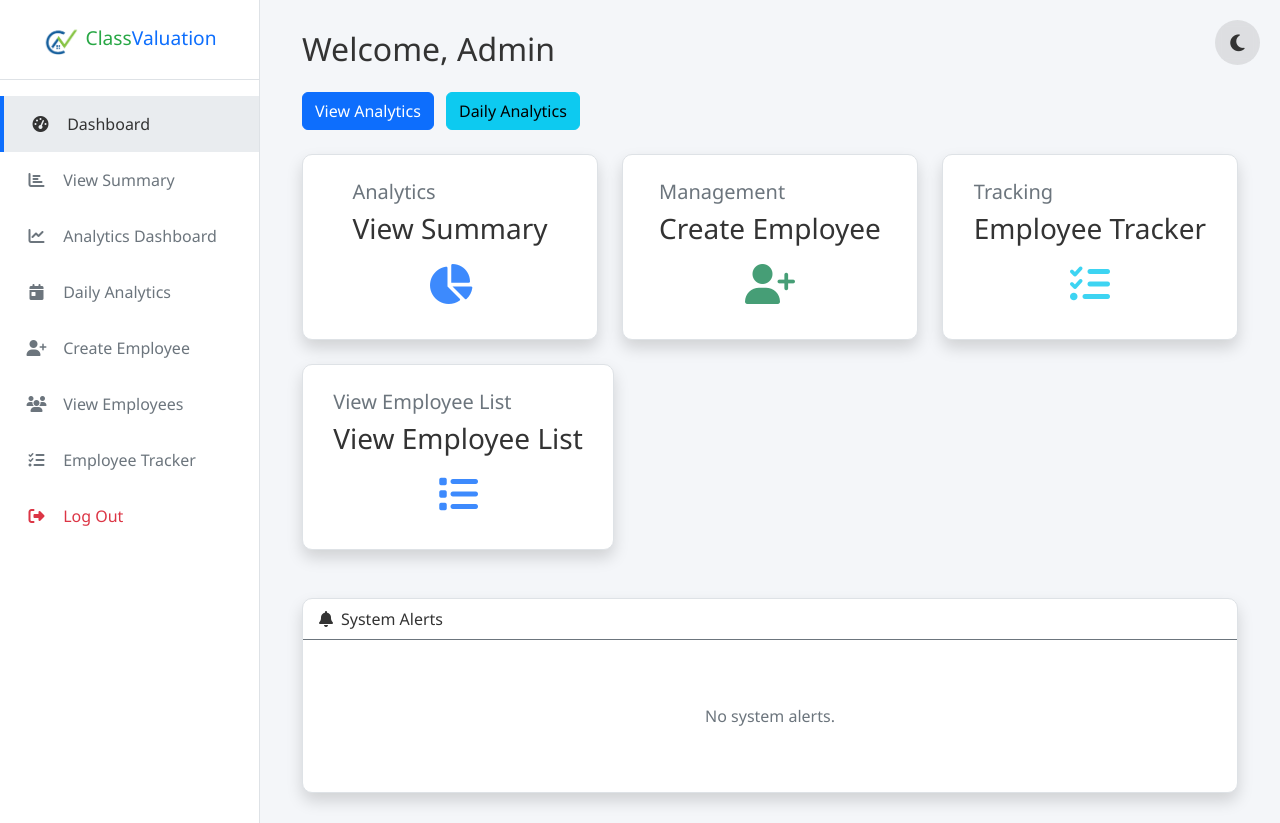
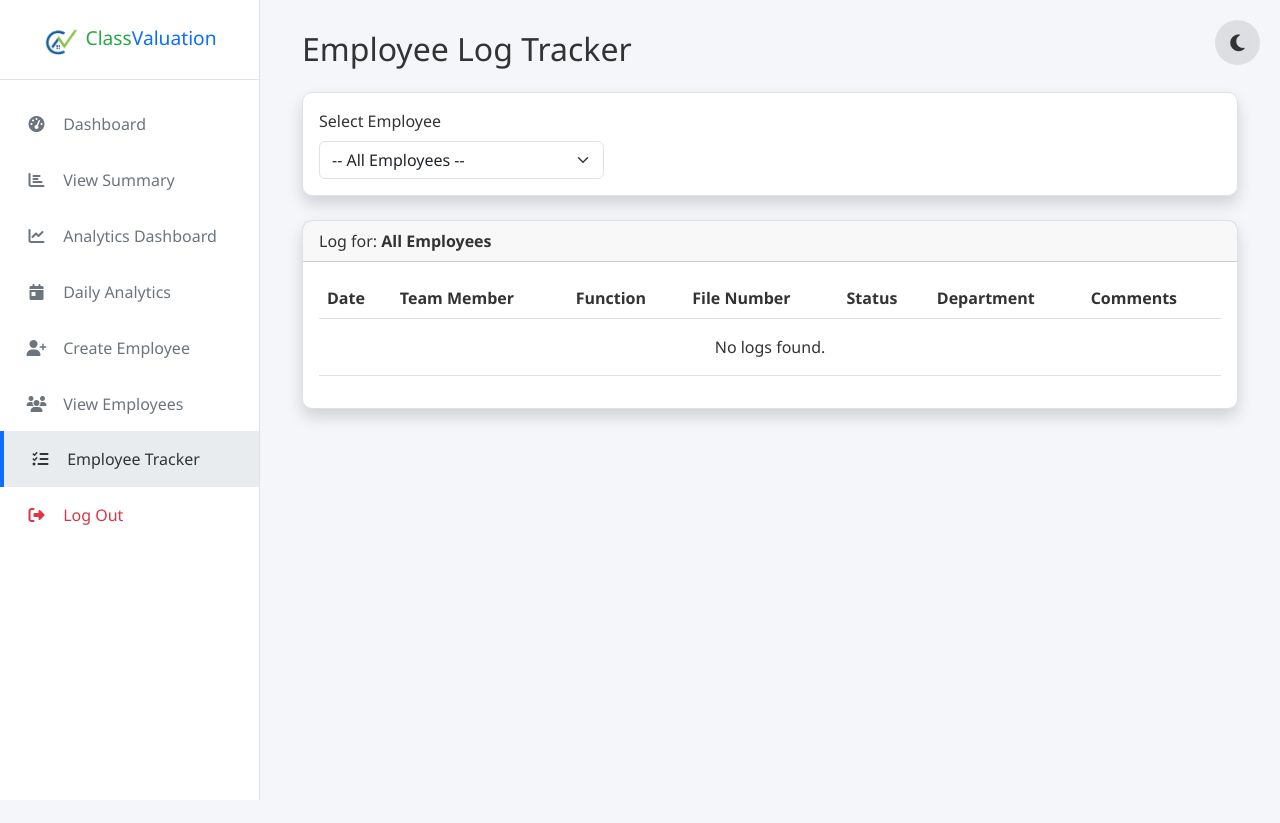
Before and after one commit to ShaunakArora/CVAL-Tracker, a Flask app: page /admin/tracker in a window 1280 px wide. After the commit the page ends 800 px from the top, so only its background shows below. Run offline with Flask 3, Linux system fonts and the light colour scheme; the visitor is signed in with stand-in values (Sample User, id 1); some libraries are stand-ins or nearby versions.

Commit message:
Update track_employee.html

```diff
--- a/templates/admin/track_employee.html
+++ b/templates/admin/track_employee.html
@@ -3,7 +3,7 @@
 <head>
     <meta charset="UTF-8">
     <meta name="viewport" content="width=device-width, initial-scale=1.0">
-    <title>Admin Dashboard</title>
+    <title>Track Employee</title>
     <link href="https://cdn.jsdelivr.net/npm/bootstrap@5.3.0/dist/css/bootstrap.min.css" rel="stylesheet">
     <link rel="stylesheet" href="https://cdnjs.cloudflare.com/ajax/libs/font-awesome/6.4.0/css/all.min.css">
     <style>
@@ -91,32 +91,8 @@
             background-color: var(--card-bg);
             border: 1px solid var(--card-border);
             border-radius: 10px;
-            transition: transform 0.3s;
             color: var(--text-color);
         }
-
-        .card:hover {
-            transform: translateY(-5px);
-            border-color: #0d6efd;
-        }
-
-        .stat-card {
-            display: flex;
-            align-items: center;
-            justify-content: space-between;
-            padding: 25px;
-        }
-
-        .stat-icon {
-            font-size: 2.5rem;
-            opacity: 0.8;
-        }
-
-        .card h3, .card h5, .card-header {
-            color: var(--text-color);
-        }
-
-        .text-muted { color: var(--text-muted) !important; }
 
         .theme-toggle {
             position: fixed;
@@ -141,9 +117,17 @@
             background: rgba(128, 128, 128, 0.4);
             transform: rotate(15deg);
         }
+
+        table { color: var(--text-color); }
+        .table>:not(caption)>*>* {
+            background-color: transparent;
+            color: var(--text-color);
+            border-color: var(--card-border);
+        }
     </style>
 </head>
 <body>
+
     <button class="theme-toggle" onclick="toggleTheme()" title="Toggle Theme"><i class="fas fa-moon"></i></button>
 
     <div id="wrapper">
@@ -153,7 +137,7 @@
                 <img src="/logo.png" alt="Logo" height="30" class="me-2"><span class="brand-green">Class</span><span class="brand-blue">Valuation</span>
             </div>
             <div class="list-group list-group-flush mt-3">
-                <a href="#" class="list-group-item active">
+                <a href="/admin/dashboard" class="list-group-item">
                     <i class="fas fa-tachometer-alt"></i> Dashboard
                 </a>
                 <a href="/summary" class="list-group-item">
@@ -171,7 +155,7 @@
                 <a href="/admin/view_employees" class="list-group-item">
                     <i class="fas fa-users"></i> View Employees
                 </a>
-                <a href="/admin/tracker" class="list-group-item">
+                <a href="/admin/tracker" class="list-group-item active">
                     <i class="fas fa-tasks"></i> Employee Tracker
                 </a>
                 <div style="margin-top: auto;">
@@ -185,98 +169,128 @@
         <!-- Page Content -->
         <div id="page-content-wrapper">
             <div class="container-fluid">
-                <h2 class="mb-4">Welcome, Admin</h2>
-                <a href="/admin/analytics/" class="btn btn-primary mb-4">View Analytics</a>
-                <a href="/admin/daily_analytics/" class="btn btn-info mb-4 ms-2">Daily Analytics</a>
+                <h2 class="mb-4">Employee Log Tracker</h2>
 
-                <div class="row g-4">
+                <div class="card shadow mb-4">
+                    <div class="card-body">
+                        <form method="GET" action="{{ url_for('track_employee') }}">
+                            <div class="row align-items-end">
                                 <div class="col-md-4">
-                        <a href="/summary" style="text-decoration: none; color: inherit;">
-                            <div class="card stat-card shadow">
-                                <div>
-                                    <h5 class="card-title text-muted">Analytics</h5>
-                                    <h3>View Summary</h3>
+                                    <label for="employee_select" class="form-label">Select Employee</label>
+                                    <select name="employee" id="employee_select" class="form-select" onchange="this.form.submit()">
+                                        <option value="">-- All Employees --</option>
+                                        {% for emp in employees %}
+                                        <option value="{{ emp }}" {% if emp == selected_employee %}selected{% endif %}>{{ emp }}</option>
+                                        {% endfor %}
+                                    </select>
                                 </div>
-                                <div class="stat-icon text-primary">
-                                    <i class="fas fa-chart-pie"></i>
+                                {% if selected_employee %}
+                                <div class="col-md-4">
+                                    <a href="{{ url_for('export_tracker_data', employee=selected_employee) }}" class="btn btn-success">
+                                        <i class="fas fa-file-excel me-2"></i>Export to Excel
+                                    </a>
+                                </div>
+                                {% endif %}
+                            </div>
+                        </form>
                     </div>
                 </div>
-                        </a>
+
+                <div class="card shadow">
+                    <div class="card-header">
+                        Log for: <span class="fw-bold">{{ selected_employee if selected_employee else 'All Employees' }}</span>
                     </div>
-                    <div class="col-md-4">
-                        <a href="/admin/create_employee" style="text-decoration: none; color: inherit;">
-                            <div class="card stat-card shadow">
-                                <div>
-                                    <h5 class="card-title text-muted">Management</h5>
-                                    <h3>Create Employee</h3>
-                                </div>
-                                <div class="stat-icon text-success">
-                                    <i class="fas fa-user-plus"></i>
+                    <div class="card-body">
+                        <div class="table-responsive">
+                            <table class="table table-hover">
+                                <thead>
+                                    <tr>
+                                        <th>Date</th>
+                                        <th>Team Member</th>
+                                        <th>Function</th>
+                                        <th>File Number</th>
+                                        <th>Status</th>
+                                        <th>Department</th>
+                                        <th>Comments</th>
+                                    </tr>
+                                </thead>
+                                <tbody>
+                                    {% for log in logs %}
+                                    <tr>
+                                        <td>{{ log.date or '' }}</td>
+                                        <td>{{ log.team_member or '' }}</td>
+                                        <td>{{ log.function or '' }}</td>
+                                        <td>{{ log.file_number or '' }}</td>
+                                        <td>{{ log.status or '' }}</td>
+                                        <td>{{ log.department or '' }}</td>
+                                        <td>{{ log.comments or '' }}</td>
+                                    </tr>
+                                    {% else %}
+                                    <tr>
+                                        <td colspan="7" class="text-center py-3">No logs found.</td>
+                                    </tr>
+                                    {% endfor %}
+                                </tbody>
+                            </table>
                         </div>
                     </div>
-                        </a>
                 </div>
-                    <div class="col-md-4">
-                        <a href="/admin/tracker" style="text-decoration: none; color: inherit;">
-                            <div class="card stat-card shadow">
-                                <div>
-                                    <h5 class="card-title text-muted">Tracking</h5>
-                                    <h3>Employee Tracker</h3>
+
+                {% if selected_employee and stats.function_breakdown %}
+                <div class="row mt-4">
+                    <div class="col-md-6">
+                        <div class="card shadow h-100">
+                            <div class="card-header bg-transparent border-secondary">
+                                <i class="fas fa-chart-pie me-2"></i>Performance Overview
                             </div>
-                                <div class="stat-icon text-info">
-                                    <i class="fas fa-tasks"></i>
+                            <div class="card-body">
+                                <div class="row text-center h-100 align-items-center">
+                                    <div class="col-6 border-end">
+                                        <h6 class="text-muted">Avg Files / Day</h6>
+                                        <h2 class="text-primary">{{ stats.avg_per_day }}</h2>
+                                    </div>
+                                    <div class="col-6">
+                                        <h6 class="text-muted">Top Function</h6>
+                                        <h4 class="text-success">{{ stats.top_function }}</h4>
                                     </div>
                                 </div>
-                        </a>
                             </div>
                         </div>
-                <br>
-
-                <div class="col-md-4">
-                    <a href="/admin/view_employees" style="text-decoration: none; color: inherit;">
-                        <div class="card stat-card shadow">
-                            <div>
-                                <h5 class="card-title text-muted">View Employee List</h5>
-                                <h3>View Employee List</h3>
                     </div>
-                            <div class="stat-icon text-primary">
-                                <i class="fas fa-list""></i>
+                    <div class="col-md-6">
+                        <div class="card shadow h-100">
+                            <div class="card-header bg-transparent border-secondary">
+                                <i class="fas fa-list-ol me-2"></i>Function Breakdown
+                            </div>
+                            <div class="card-body p-0">
+                                <div class="table-responsive" style="max-height: 200px;">
+                                    <table class="table table-striped table-hover mb-0">
+                                        <thead class="table-light sticky-top">
+                                            <tr>
+                                                <th class="ps-4">Function</th>
+                                                <th class="text-end pe-4">Files Done</th>
+                                            </tr>
+                                        </thead>
+                                        <tbody>
+                                            {% for func, count in stats.function_breakdown.items() %}
+                                            <tr>
+                                                <td class="ps-4">{{ func }}</td>
+                                                <td class="text-end pe-4 fw-bold">{{ count }}</td>
+                                            </tr>
+                                            {% endfor %}
+                                        </tbody>
+                                    </table>
                                 </div>
                             </div>
-                    </a>
                         </div>
-
-                <div class="row mt-5">
-                    <div class="col-12">
-                        <div class="card shadow">
-                            <div class="card-header bg-transparent border-secondary">
-                                <i class="fas fa-bell me-2"></i>System Alerts
                     </div>
-                            <div class="card-body">
-                                {% if alerts %}
-                                    <div class="list-group list-group-flush">
-                                        {% for alert in alerts %}
-                                        <div class="list-group-item bg-transparent border-bottom">
-                                            <small class="text-muted d-block">{{ alert.timestamp }}</small>
-                                            <span class="text-color">{{ alert.message }}</span>
-                                        </div>
-                                        {% endfor %}
-                                    </div>
-                                {% else %}
-                                    <div class="text-center py-5">
-                                        <p class="text-muted mb-0">No system alerts.</p>
                 </div>
                 {% endif %}
             </div>
         </div>
     </div>
-                </div>
-            </div>
-        </div>
-    </div>
 
     <script>
-        // Check local storage on load
         document.addEventListener('DOMContentLoaded', () => {
             const savedTheme = localStorage.getItem('theme');
             if (savedTheme === 'dark') {
```
Lines whose indentation alone changed are shown as unchanged.
